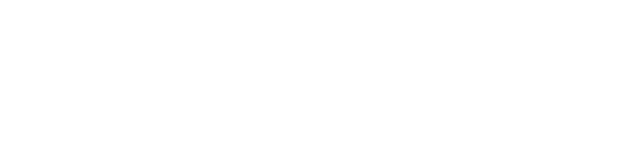
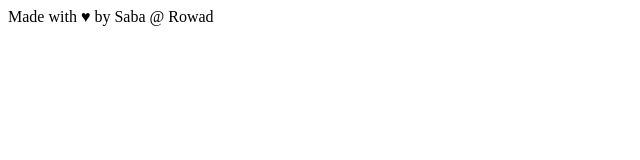
Before and after one commit to SabaFadhl/exam, a plain HTML site: page index.html in a window 1280 px wide. Shown: the whole page, without its empty margins (0-640 px from the left). Drawn offline with Linux system fonts and the light colour scheme.

Commit message:
add footer

```diff
--- a/index.html
+++ b/index.html
@@ -3,7 +3,9 @@
     <head>
     </head>
     <body>
-
+        <footer>
+            Made with &hearts; by Saba @ Rowad
+        </footer>
 
     </body>
 </html>
```
Also changed, not shown: css.app.css (added).
